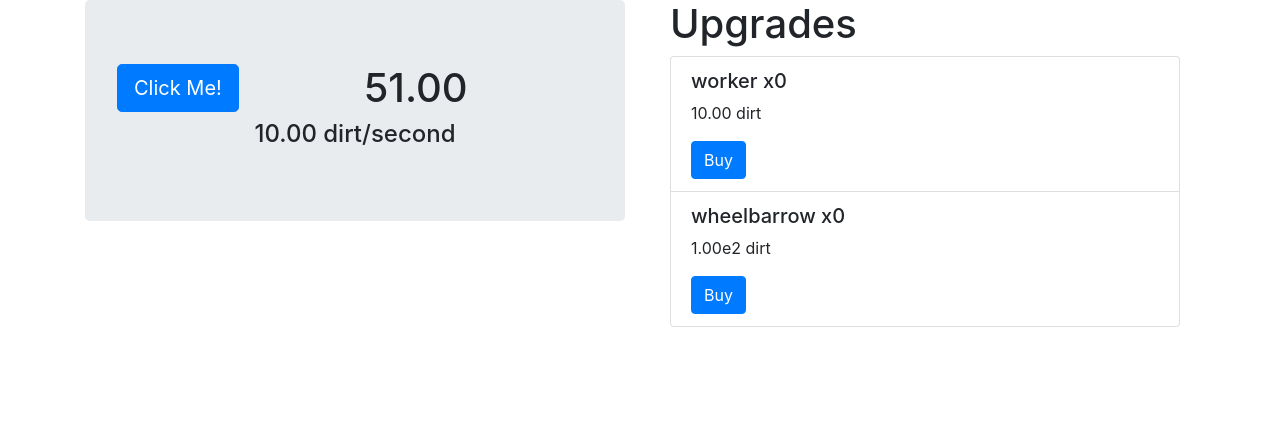
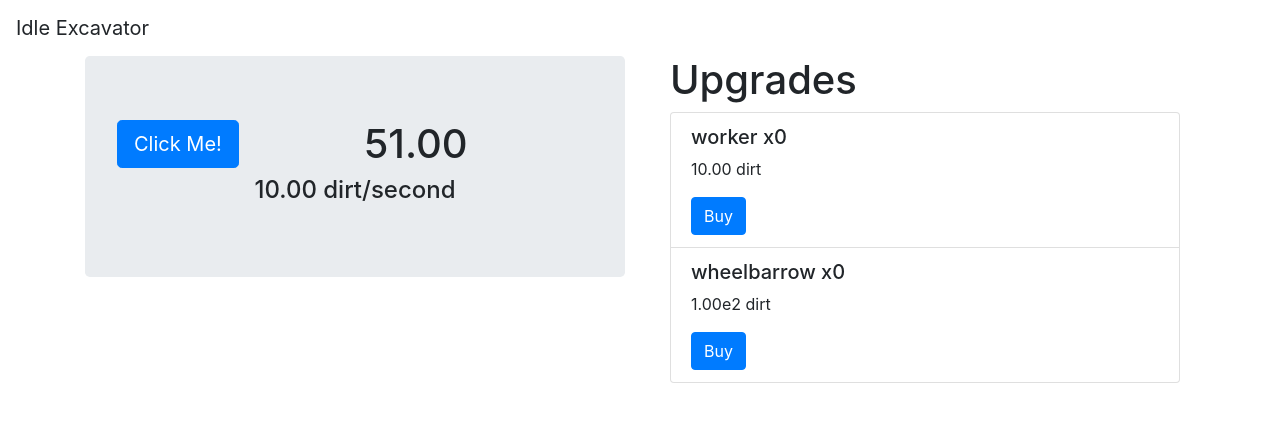
Before and after one commit to garritfra/idleExcavator, a React app: page / in a window 1280 px wide. Shown: the top 422 px of the page. Built offline with nearby package versions, Linux system fonts and the light colour scheme.

Commit message:
add Header

```diff
--- a/src/app/App.js
+++ b/src/app/App.js
@@ -1,7 +1,7 @@
 import React, { Component } from "react";
-import { Button } from "reactstrap";
 import BigDouble from "../model/BigDouble";
-import Game from "../app/game/GameComponent";
+import GameComponent from "../app/game/GameComponent";
+import Header from "../app/header/Header";
 
 export default class App extends Component {
   constructor(props) {
@@ -20,7 +20,8 @@ export default class App extends Component {
   render() {
     return (
       <div>
-        <Game />
+        <Header />
+        <GameComponent />
       </div>
     );
   }
--- /dev/null
+++ b/src/app/header/Header.js
@@ -0,0 +1,12 @@
+import React, { Component } from "react";
+import { Navbar, NavbarBrand } from "reactstrap";
+
+export default class Header extends Component {
+  render() {
+    return (
+      <Navbar>
+        <NavbarBrand>Idle Excavator</NavbarBrand>
+      </Navbar>
+    );
+  }
+}
```
